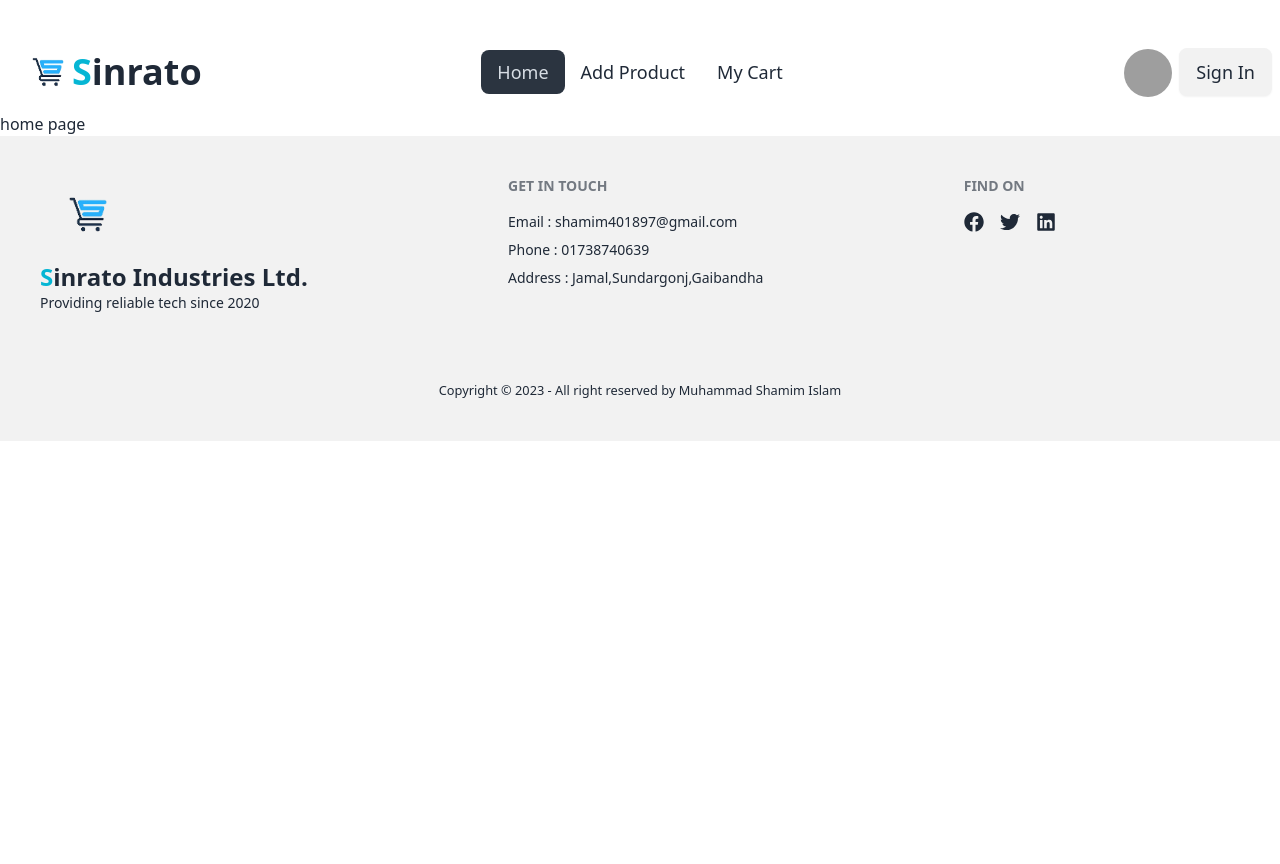
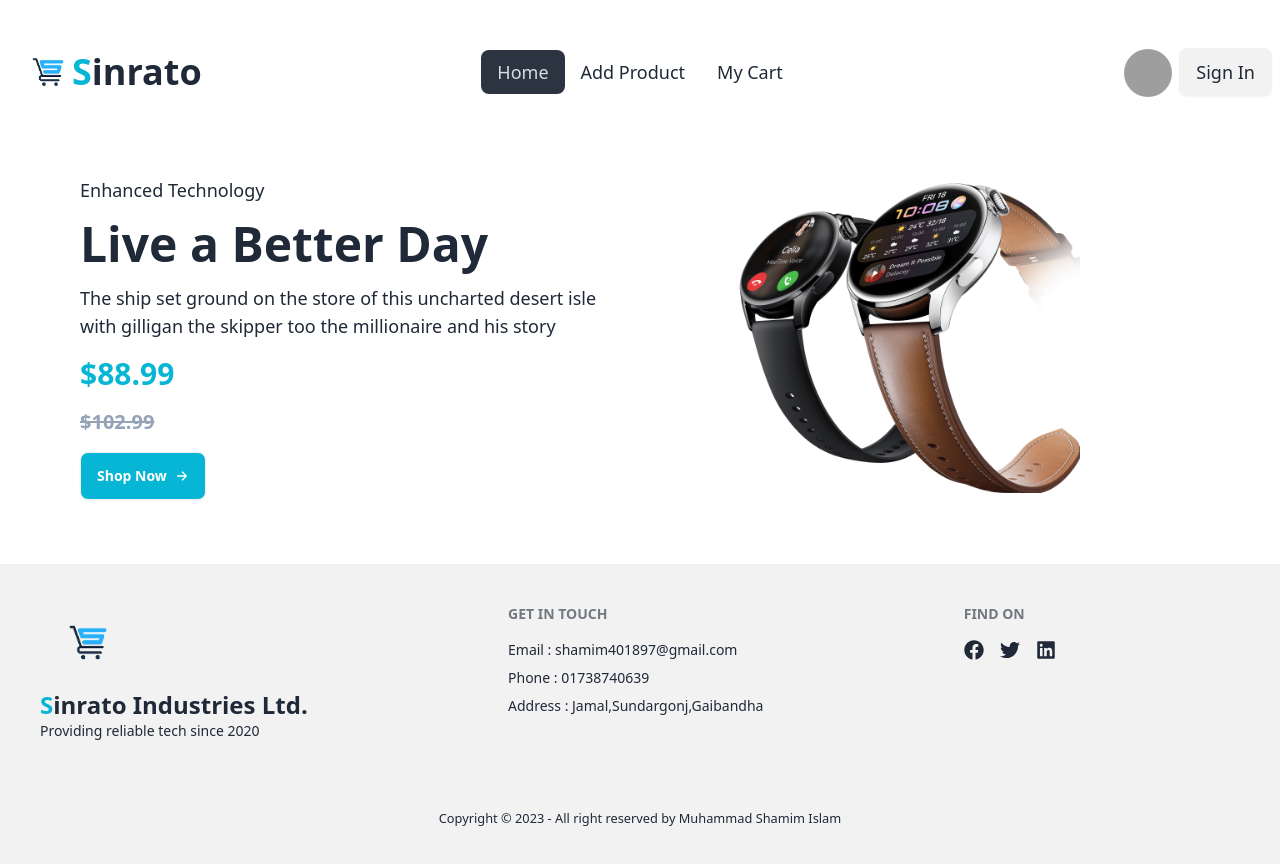
Before and after one commit to MdShamimIslam/technology-electric-client, a React (Vite) app: page / in a window 1280 px wide. Shown: the top 864 px of the page. Before the commit the page ends 800 px from the top, so only its background shows below. Built offline with nearby package versions, Linux system fonts and the light colour scheme; no server answers; grey boxes are pictures that could not be loaded.

Commit message:
banner addeded

```diff
--- /dev/null
+++ b/src/pages/Home/Banner.jsx
@@ -0,0 +1,31 @@
+import React from 'react';
+import bannerImg from '../../assets/watch.png';
+import { IoArrowForwardSharp } from "react-icons/io5";
+
+const Banner = () => {
+    return (
+        <div className='flex items-center justify-between my-16 ml-20'>
+            <div className='flex-1 border-red-500 space-y-4'>
+                <p className='text-lg'>Enhanced Technology</p>
+                <h2 className="text-5xl font-semibold">Live a Better Day</h2>
+                <p className='text-lg'>The ship set ground on the store of this uncharted desert isle <br />
+                    with gilligan the skipper too the millionaire and his story
+                </p>
+                <h3 className="text-3xl font-bold text-cyan-500">$88.99</h3>
+                <h3 className="text-xl font-bold line-through text-slate-400">$102.99</h3>
+                <div className='flex items-center'>
+                <button className='btn bg-cyan-500 text-white'>Shop Now <IoArrowForwardSharp/></button>
+
+                </div>
+            </div>
+            <div className='flex-1'>
+
+                <img className='w-2/3' src={bannerImg} alt="" />
+
+
+            </div>
+        </div>
+    );
+};
+
+export default Banner;
--- a/src/pages/Home/Home.jsx
+++ b/src/pages/Home/Home.jsx
@@ -1,9 +1,10 @@
 import React from 'react';
+import Banner from './Banner';
 
 const Home = () => {
     return (
         <div>
-            <h2>home page</h2>
+            <Banner></Banner>
         </div>
     );
 };
```
Also changed, not shown: src/assets/watch.png (added).
